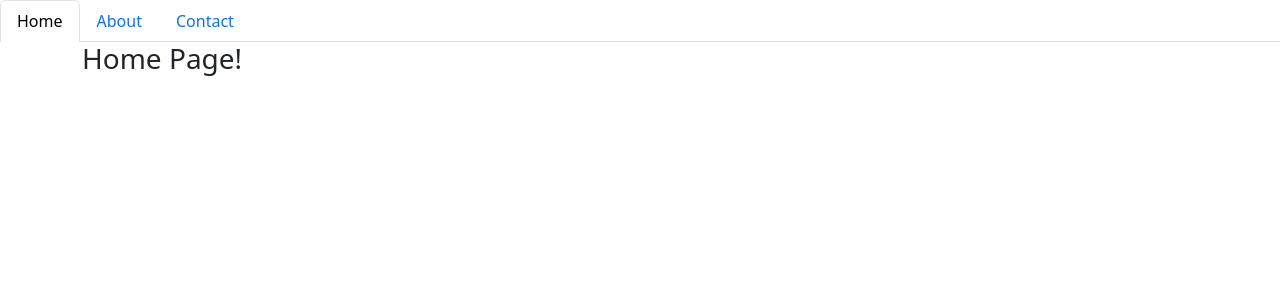
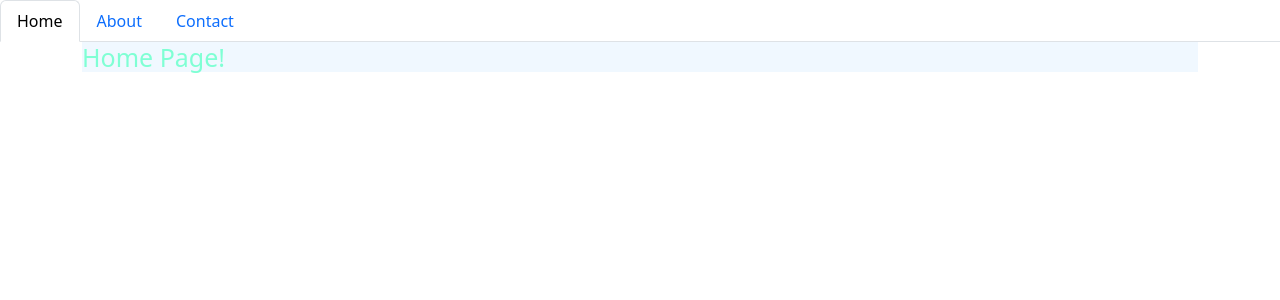
Before and after one commit to semanurbilada/portfolio_plus, a Django app: page / in a window 1280 px wide. Shown: the top 300 px of the page. Run offline with Django 4.2, Linux system fonts and the light colour scheme; some libraries are stand-ins or nearby versions.

Commit message:
Create static-media tags and urls

```diff
--- a/portfolio_plus/urls.py
+++ b/portfolio_plus/urls.py
@@ -16,8 +16,15 @@ Including another URLconf
 """
 from django.contrib import admin
 from django.urls import path, include
+from django.conf import settings
+from django.conf.urls.static import static
 
 urlpatterns = [
     path('admin/', admin.site.urls),
     path('', include('core.urls')),
 ]
+
+# Django built-in functions
+if settings.DEBUG:
+    urlpatterns += static(settings.MEDIA_URL, document_root=settings.MEDIA_ROOT)
+    urlpatterns += static(settings.STATIC_URL, document_root=settings.STATIC_ROOT)
--- /dev/null
+++ b/static/css/style.css
@@ -0,0 +1,5 @@
+.header{
+    background-color: aliceblue;
+    font-size: 25px;
+    color: aquamarine;
+}
--- a/templates/includes/head.html
+++ b/templates/includes/head.html
@@ -1,10 +1,12 @@
+{% load static %}
+{% load bootstrap5 %}
+
 <head>
     <meta charset="UTF-8">
     <meta name="viewport" content="width=device-width, initial-scale=1.0">
     <title>{{ 'SB | Portfolio: '}} {{ title }}</title>
+    <link rel="stylesheet" href="{% static 'css/style.css' %}">
 
-    <title>{% block title %}{% endblock %}</title>
-    {% load bootstrap5 %}
     {% bootstrap_css %}
     {% bootstrap_javascript %}
 </head>
--- a/templates/index.html
+++ b/templates/index.html
@@ -2,6 +2,6 @@
 
 {% block content %}
 
-    <h3>Home Page!</h3>
+    <h3 class="header">Home Page!</h3>
 
 {% endblock %}
```
Also changed, not shown: portfolio_plus/settings.py (+8 -0 lines).
